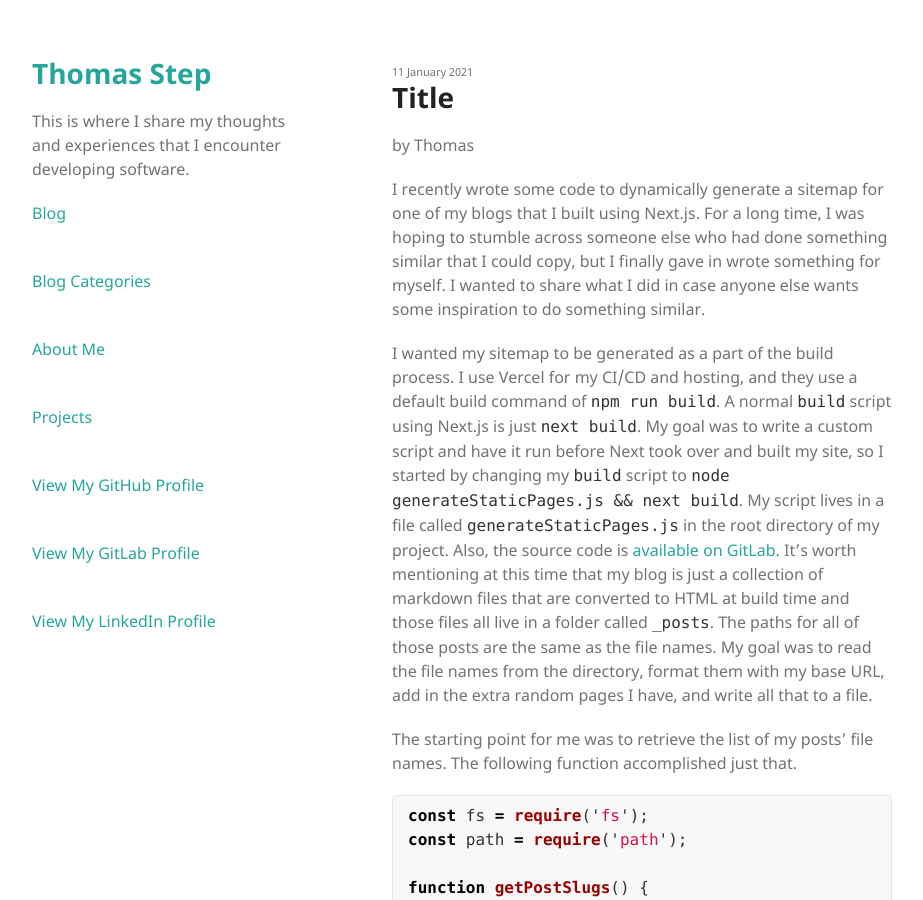
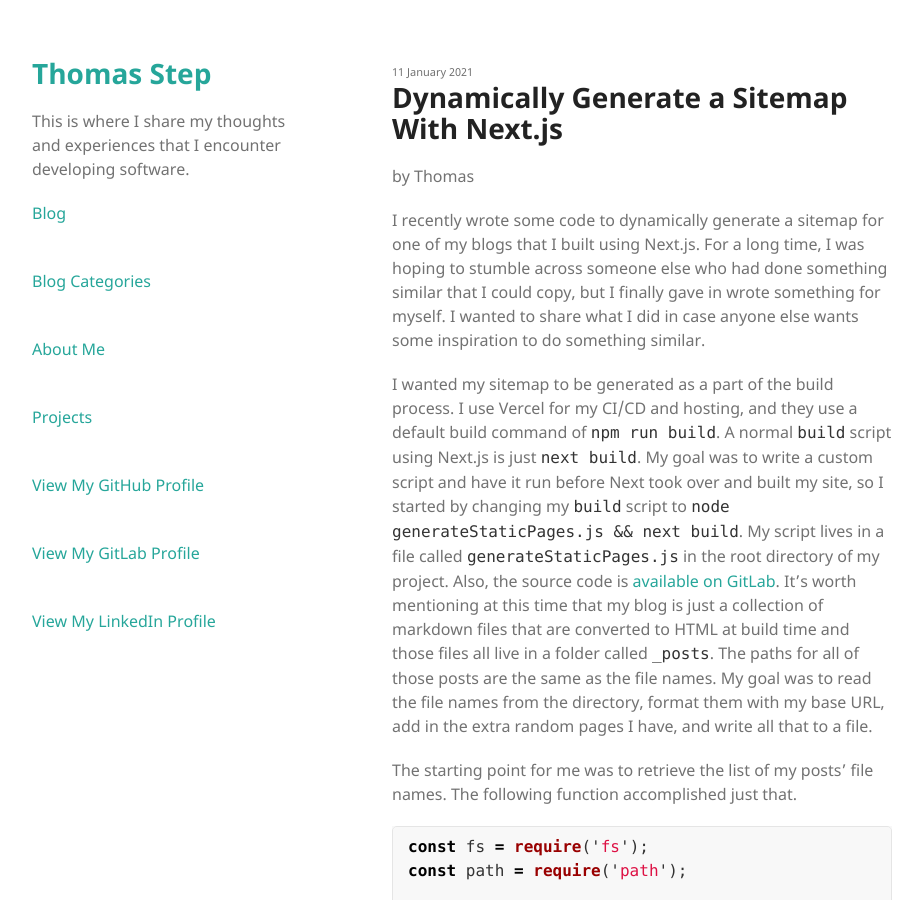
Before and after one commit to thomasstep/thomasstep.github.io, a Jekyll site: the page built from _posts/2021-01-11-dynamically-generate-a-sitemap-with-next-js.md, in a window 1280 px wide and 900 px high. Shown: the whole window, without its empty margins (178-1101 px from the left). Built offline with Jekyll 4.4.1, drawn with Linux system fonts in a browser that asks for light colours; comment, search, counter and statistics services are not loaded.

Commit message:
Forgot the front matter

```diff
--- a/_posts/2021-01-11-dynamically-generate-a-sitemap-with-next-js.md
+++ b/_posts/2021-01-11-dynamically-generate-a-sitemap-with-next-js.md
@@ -1,9 +1,9 @@
 ---
 layout: post
-title:  "Title"
+title:  "Dynamically Generate a Sitemap With Next.js"
 author: Thomas
 tags: [ dev, javascript ]
-description: TBD
+description: Example of code to generate a sitemap with Next.js
 ---
 
 I recently wrote some code to dynamically generate a sitemap for one of my blogs that I built using Next.js. For a long time, I was hoping to stumble across someone else who had done something similar that I could copy, but I finally gave in wrote something for myself. I wanted to share what I did in case anyone else wants some inspiration to do something similar.
```
